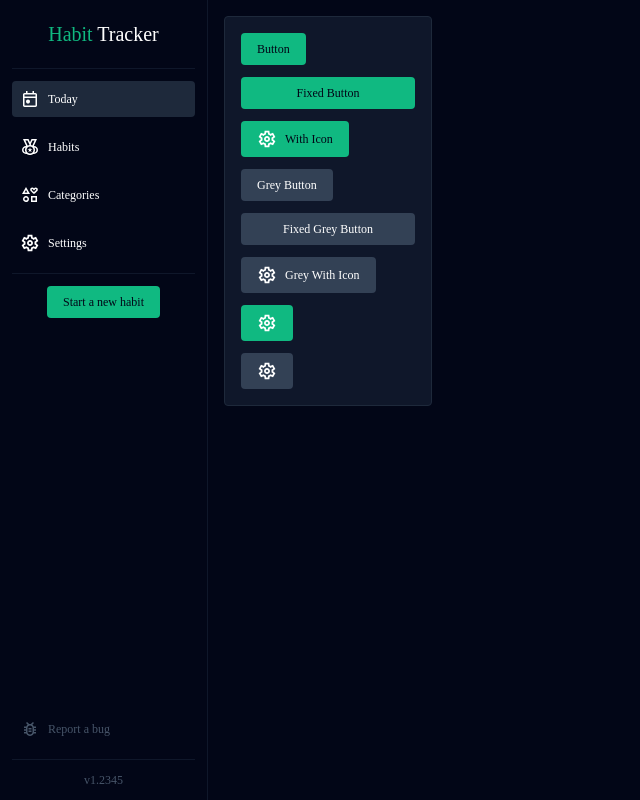
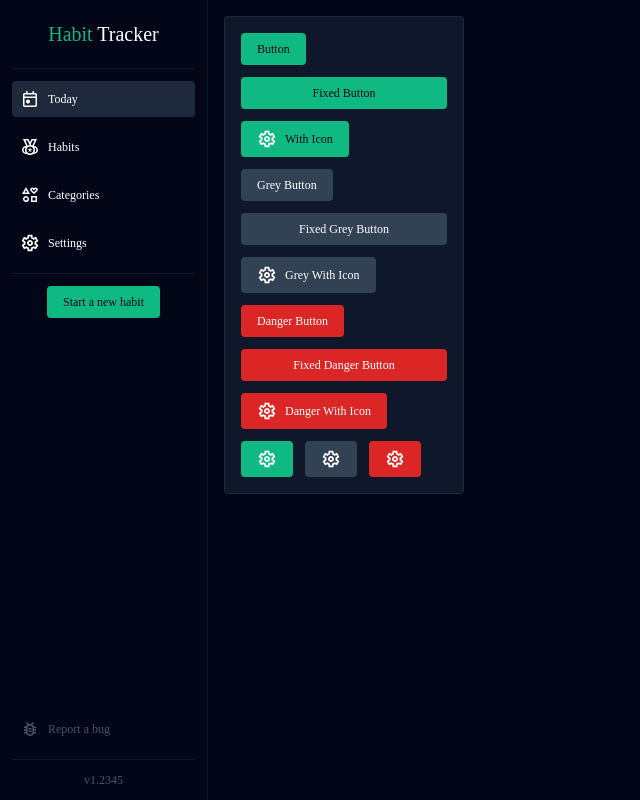
Before and after one commit to JarrodDoyle/habit-tracker, a Vue app: page / in a window 1280 px wide. Shown: the whole page, without its empty margins (0-640 px from the left). Built offline with nearby package versions, Linux system fonts and the light colour scheme; a web font is replaced by a local one.

Commit message:
Added red 'danger' button variants

```diff
--- a/src/components/Playground.vue
+++ b/src/components/Playground.vue
@@ -7,7 +7,7 @@ import IconButton from "./buttons/IconButton.vue"
 
 <template>
     <div class="p-4">
-        <Panel class="w-52">
+        <Panel class="w-60">
             <div class="flex flex-col space-y-3 w-full">
                 <Button text="Button" />
                 <FixedButton text="Fixed Button" />
@@ -17,9 +17,15 @@ import IconButton from "./buttons/IconButton.vue"
                 <FixedButton grey text="Fixed Grey Button" />
                 <Button grey icon="icons/settings-outline-20-white.svg" text="Grey With Icon" />
 
-                <IconButton icon="icons/settings-outline-20-white.svg" />
-                <IconButton grey icon="icons/settings-outline-20-white.svg" />
+                <Button danger text="Danger Button" />
+                <FixedButton danger text="Fixed Danger Button" />
+                <Button danger icon="icons/settings-outline-20-white.svg" text="Danger With Icon" />
 
+                <div class="flex flex-row space-x-3 w-full">
+                    <IconButton icon="icons/settings-outline-20-white.svg" />
+                    <IconButton grey icon="icons/settings-outline-20-white.svg" />
+                    <IconButton danger icon="icons/settings-outline-20-white.svg" />
+                </div>
             </div>
         </Panel>
     </div>
--- a/src/components/buttons/Button.vue
+++ b/src/components/buttons/Button.vue
@@ -3,13 +3,15 @@ defineProps<{
     text?: string,
     icon?: string,
     grey?: boolean,
+    danger?: boolean,
 }>();
 </script>
 
 <template>
     <button :class="{
         'bg-slate-700 hover:bg-slate-800 active:bg-slate-600 text-white': grey,
-        'bg-emerald-500 hover:bg-emerald-600 active:bg-emerald-400': !grey
+        'bg-emerald-500 hover:bg-emerald-600 active:bg-emerald-400': !grey,
+        'bg-red-600 hover:bg-red-700 active:bg-red-500 text-white': danger,
     }" class="w-fit justify-center items-center rounded flex flex-row text-slate-950 px-4 py-2 space-x-2 ">
         <img v-if="icon" :src="icon" alt="Icon" />
         <span v-if="text">{{ text }}</span>
--- a/src/components/buttons/FixedButton.vue
+++ b/src/components/buttons/FixedButton.vue
@@ -5,10 +5,11 @@ defineProps<{
     text?: string,
     icon?: string,
     grey?: boolean,
+    danger?: boolean,
 }>();
 </script>
 
 
 <template>
-    <Button :icon="icon" :text="text" :grey="grey" class="w-full" />
+    <Button :icon="icon" :text="text" :grey="grey" :danger="danger" class="w-full" />
 </template>
--- a/src/components/buttons/IconButton.vue
+++ b/src/components/buttons/IconButton.vue
@@ -4,10 +4,11 @@ import Button from "./Button.vue"
 defineProps<{
     icon: string,
     grey?: boolean
+    danger?: boolean,
 }>();
 </script>
 
 
 <template>
-    <Button :icon="icon" :grey="grey" class="px-2" />
+    <Button :icon="icon" :grey="grey" :danger="danger" class="px-2" />
 </template>
```
